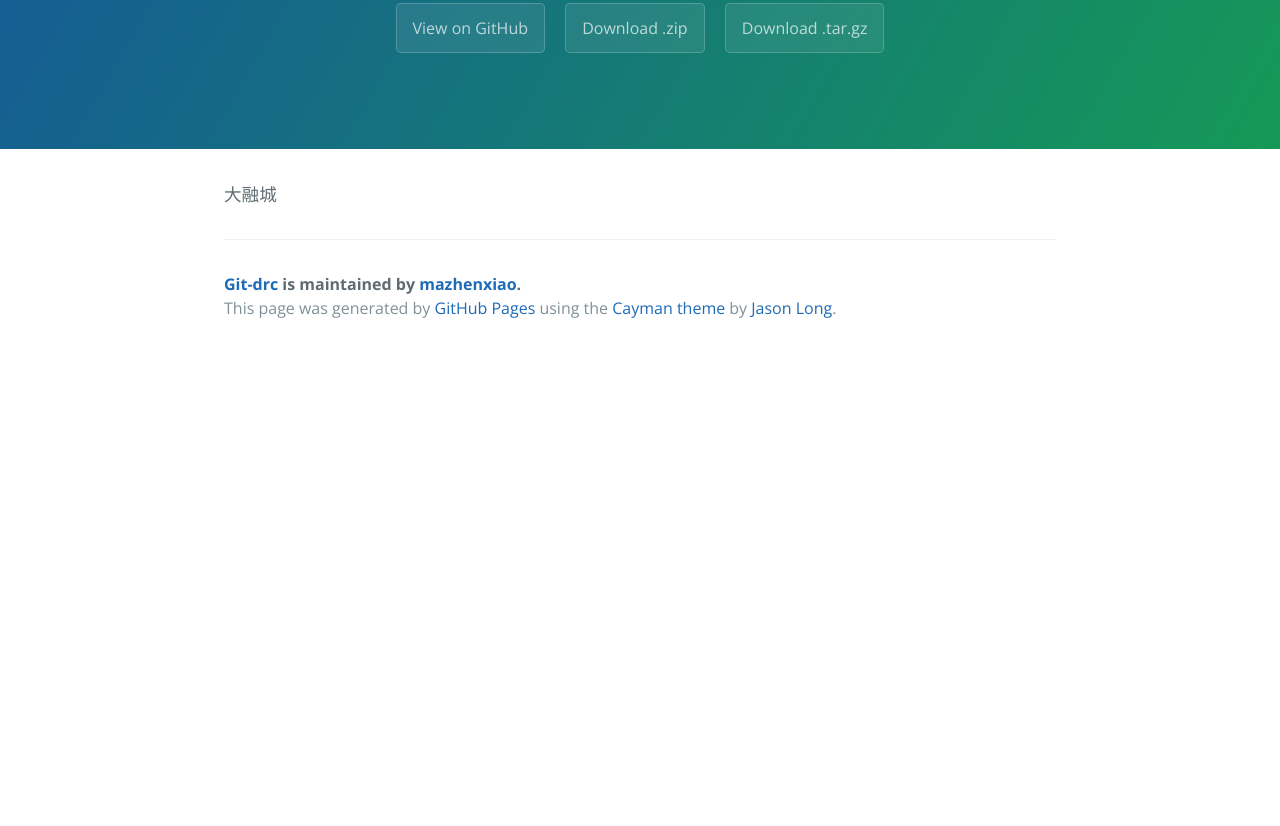
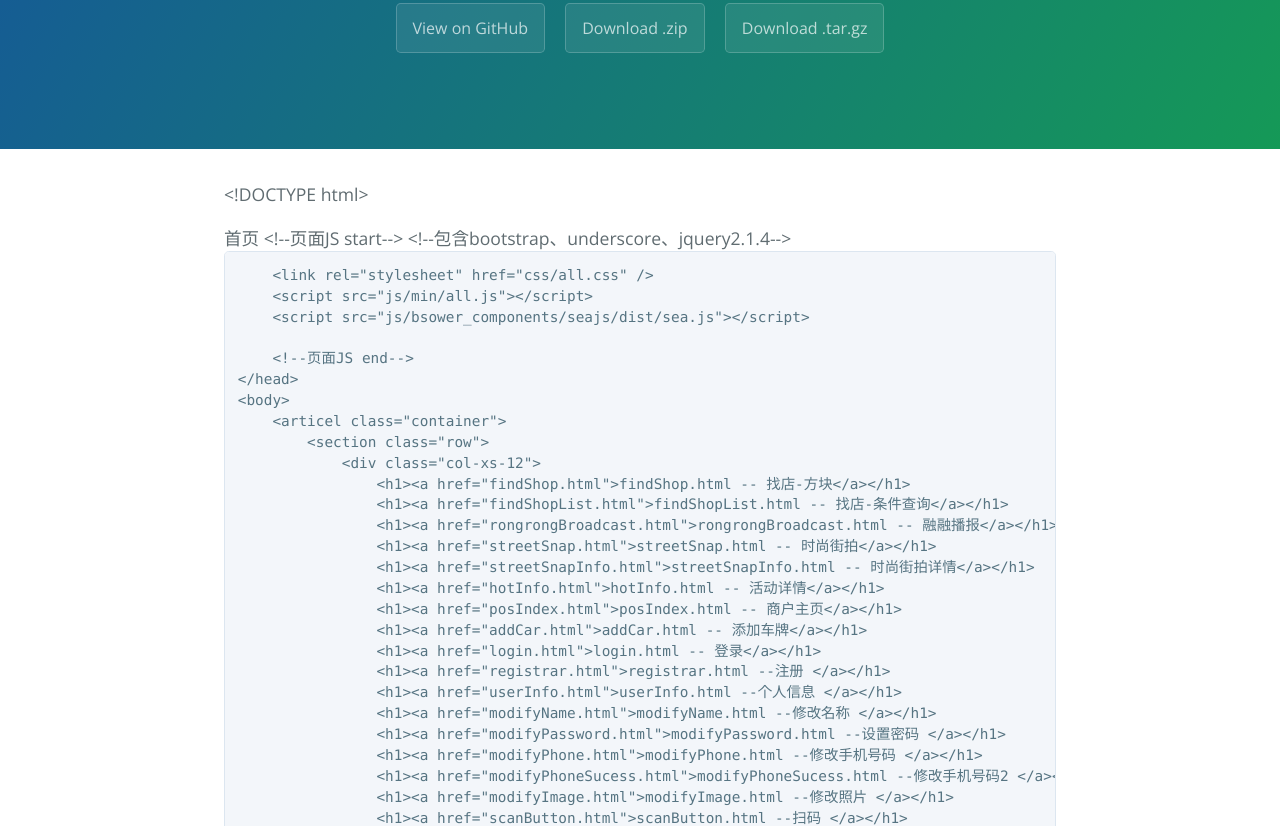
Before and after one commit to mazhenxiao/GIT-DRC, a plain HTML site: page index.html in a window 1280 px wide. Shown: the part 234-1060 px from the top of the page. Before the commit the page ends 800 px from the top, so only its background shows below. Drawn offline with nearby package versions, Linux system fonts and the light colour scheme.

Commit message:
Create gh-pages branch via GitHub

```diff
--- a/index.html
+++ b/index.html
@@ -19,7 +19,72 @@
     </section>
 
     <section class="main-content">
-      <p>大融城</p>
+      <p>&lt;!DOCTYPE html&gt;
+
+    </p>
+
+        首页
+
+        &lt;!--页面JS start--&gt;
+        &lt;!--包含bootstrap、underscore、jquery2.1.4--&gt;
+
+
+
+<pre><code>    &lt;link rel="stylesheet" href="css/all.css" /&gt;
+    &lt;script src="js/min/all.js"&gt;&lt;/script&gt;
+    &lt;script src="js/bsower_components/seajs/dist/sea.js"&gt;&lt;/script&gt;
+
+    &lt;!--页面JS end--&gt;
+&lt;/head&gt;
+&lt;body&gt;
+    &lt;articel class="container"&gt;
+        &lt;section class="row"&gt;
+            &lt;div class="col-xs-12"&gt;
+                &lt;h1&gt;&lt;a href="findShop.html"&gt;findShop.html -- 找店-方块&lt;/a&gt;&lt;/h1&gt;
+                &lt;h1&gt;&lt;a href="findShopList.html"&gt;findShopList.html -- 找店-条件查询&lt;/a&gt;&lt;/h1&gt;
+                &lt;h1&gt;&lt;a href="rongrongBroadcast.html"&gt;rongrongBroadcast.html -- 融融播报&lt;/a&gt;&lt;/h1&gt;
+                &lt;h1&gt;&lt;a href="streetSnap.html"&gt;streetSnap.html -- 时尚街拍&lt;/a&gt;&lt;/h1&gt;
+                &lt;h1&gt;&lt;a href="streetSnapInfo.html"&gt;streetSnapInfo.html -- 时尚街拍详情&lt;/a&gt;&lt;/h1&gt;
+                &lt;h1&gt;&lt;a href="hotInfo.html"&gt;hotInfo.html -- 活动详情&lt;/a&gt;&lt;/h1&gt;
+                &lt;h1&gt;&lt;a href="posIndex.html"&gt;posIndex.html -- 商户主页&lt;/a&gt;&lt;/h1&gt;
+                &lt;h1&gt;&lt;a href="addCar.html"&gt;addCar.html -- 添加车牌&lt;/a&gt;&lt;/h1&gt;
+                &lt;h1&gt;&lt;a href="login.html"&gt;login.html -- 登录&lt;/a&gt;&lt;/h1&gt;
+                &lt;h1&gt;&lt;a href="registrar.html"&gt;registrar.html --注册 &lt;/a&gt;&lt;/h1&gt;
+                &lt;h1&gt;&lt;a href="userInfo.html"&gt;userInfo.html --个人信息 &lt;/a&gt;&lt;/h1&gt;
+                &lt;h1&gt;&lt;a href="modifyName.html"&gt;modifyName.html --修改名称 &lt;/a&gt;&lt;/h1&gt;
+                &lt;h1&gt;&lt;a href="modifyPassword.html"&gt;modifyPassword.html --设置密码 &lt;/a&gt;&lt;/h1&gt;
+                &lt;h1&gt;&lt;a href="modifyPhone.html"&gt;modifyPhone.html --修改手机号码 &lt;/a&gt;&lt;/h1&gt;
+                &lt;h1&gt;&lt;a href="modifyPhoneSucess.html"&gt;modifyPhoneSucess.html --修改手机号码2 &lt;/a&gt;&lt;/h1&gt;
+                &lt;h1&gt;&lt;a href="modifyImage.html"&gt;modifyImage.html --修改照片 &lt;/a&gt;&lt;/h1&gt;
+                &lt;h1&gt;&lt;a href="scanButton.html"&gt;scanButton.html --扫码 &lt;/a&gt;&lt;/h1&gt;
+                &lt;h1&gt;&lt;a href="scanSucess.html"&gt;scanSucess.html --扫码积分 &lt;/a&gt;&lt;/h1&gt;
+                &lt;h1&gt;&lt;a href="myVIP.html"&gt;myVIP.html --我的会员卡 &lt;/a&gt;&lt;/h1&gt;
+                &lt;h1&gt;&lt;a href="vipRights.html"&gt;vipRights.html --会员权益 &lt;/a&gt;&lt;/h1&gt;
+                &lt;h1&gt;&lt;a href="argument.html"&gt;argument.html --服务协议 &lt;/a&gt;&lt;/h1&gt;
+                &lt;h1&gt;&lt;a href="vipArgument.html"&gt;vipArgument.html --会员折扣 &lt;/a&gt;&lt;/h1&gt;
+                &lt;h1&gt;&lt;a href="app.html"&gt;app.html --app引导页 &lt;/a&gt;&lt;/h1&gt;
+                &lt;h1&gt;&lt;a href="map.html"&gt;map.html --地图页面 &lt;/a&gt;&lt;/h1&gt;
+                &lt;h1&gt;&lt;a href="null.html"&gt;null.html --空页面 &lt;/a&gt;&lt;/h1&gt;
+            &lt;/div&gt;
+
+        &lt;/section&gt;
+        &lt;section class="row"&gt;
+            &lt;div class="col-md-12 iss-pad20"&gt;
+                &lt;h3&gt;本页二维码&lt;/h3&gt;
+                &lt;p id="urlImage"&gt;&lt;/p&gt;
+            &lt;/div&gt;
+        &lt;/section&gt;
+    &lt;/articel&gt;
+    &lt;!--页面所需控件--&gt;
+&lt;script src="js/default.js"&gt;&lt;/script&gt;
+</code></pre>
+
+
+
+<pre><code>&lt;/body&gt;
+</code></pre>
+
+<p></p>
 
       <footer class="site-footer">
         <span class="site-footer-owner"><a href="https://github.com/mazhenxiao/GIT-DRC">Git-drc</a> is maintained by <a href="https://github.com/mazhenxiao">mazhenxiao</a>.</span>
```
Also changed, not shown: params.json (+1 -1 lines).
